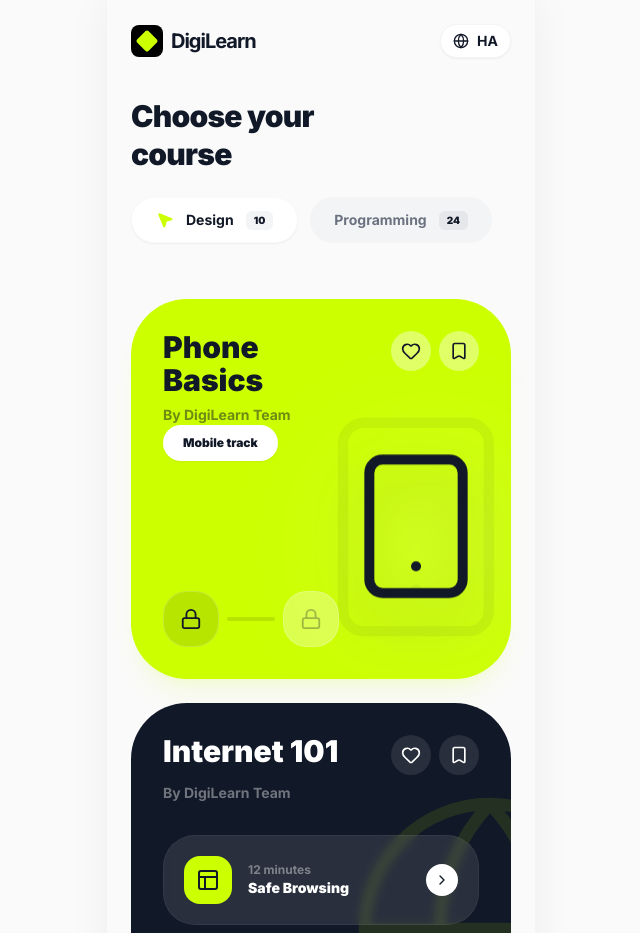
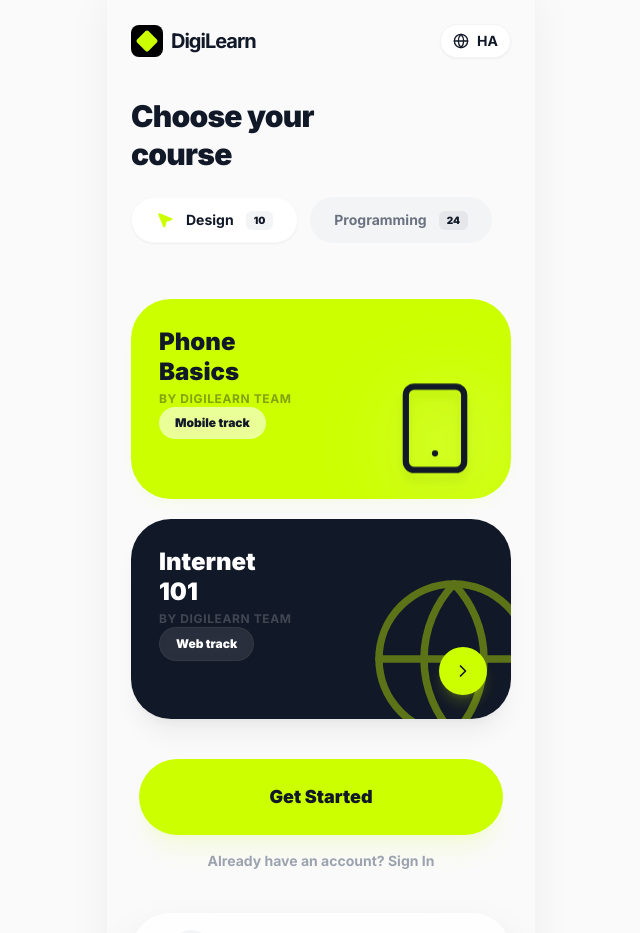
Before and after one commit to UsmanArazak/digilearn, a Next.js app: page / in a window 1280 px wide. Shown: the top 933 px of the page, without its empty margins (319-959 px from the left). Built offline with nearby package versions, Linux system fonts and the light colour scheme.

Commit message:
style: refine landing page cards - smaller tiles, cleaner UI, AsiyaUI white theme

```diff
--- a/src/app/page.tsx
+++ b/src/app/page.tsx
@@ -2,7 +2,7 @@
 
 import { useTranslation } from 'react-i18next';
 import Link from 'next/link';
-import { Globe, Heart, Bookmark, Lock, MousePointer2, Smartphone, ChevronRight, Layout, Search, Target, User } from 'lucide-react';
+import { Globe, MousePointer2, Smartphone, ChevronRight, Layout, Search, Target, User } from 'lucide-react';
 
 export default function LandingPage() {
   const { t, i18n } = useTranslation('common');
@@ -52,91 +52,58 @@ export default function LandingPage() {
       </section>
 
       {/* Big Course Cards */}
-      <section className="flex flex-col gap-6 mb-10">
+      <section className="flex flex-col gap-5 mb-10">
         {/* Phone Basics Card */}
-        <div className="bg-accent rounded-[3.5rem] p-8 relative overflow-hidden min-h-[380px] shadow-xl shadow-accent/10 flex flex-col group active:scale-[0.98] transition-transform">
+        <div className="bg-accent rounded-[2.5rem] p-7 relative overflow-hidden min-h-[200px] shadow-lg shadow-accent/5 flex flex-col active:scale-[0.98] transition-transform">
            <div className="relative z-10 flex flex-col h-full">
              <div className="flex justify-between items-start">
-                <h2 className="text-3xl font-black leading-[1.1] max-w-[180px] text-gray-900">
+                <h2 className="text-2xl font-black leading-tight max-w-[140px] text-gray-900">
                    {t('skill_tracks.phone_basics.title')}
                 </h2>
-                <div className="flex gap-2">
-                    <div className="bg-white/40 p-2.5 rounded-full backdrop-blur-md"><Heart size={20} className="text-gray-900" /></div>
-                    <div className="bg-white/40 p-2.5 rounded-full backdrop-blur-md"><Bookmark size={20} className="text-gray-900" /></div>
-                </div>
              </div>
-             <p className="text-sm font-bold text-gray-900/50 mt-2">By DigiLearn Team</p>
+             <p className="text-xs font-bold text-gray-900/40 mt-1 uppercase tracking-wider">By DigiLearn Team</p>
 
-             <div className="mt-auto flex items-center">
-                <div className="bg-white px-5 py-2.5 rounded-full text-xs font-black shadow-sm">
+             <div className="mt-auto">
+                <div className="bg-white/60 backdrop-blur-sm px-4 py-2 rounded-full text-xs font-black inline-block">
                    Mobile track
                 </div>
              </div>
            </div>
 
-           {/* Large Illustration Content */}
-           <div className="absolute right-[-10%] bottom-[5%] w-[70%] h-[70%] flex items-center justify-center pointer-events-none">
-              <Smartphone size={200} className="text-gray-900 opacity-5 absolute scale-125" strokeWidth={1} />
+           {/* Illustration Content */}
+           <div className="absolute right-[-5%] bottom-[-5%] w-[50%] h-[80%] flex items-center justify-center pointer-events-none">
               <div className="relative">
-                 <div className="w-48 h-48 bg-white/20 rounded-full blur-3xl absolute animate-pulse"></div>
-                 <Smartphone size={160} className="text-gray-900 relative drop-shadow-2xl animate-float" strokeWidth={1.5} />
+                 <div className="w-32 h-32 bg-white/20 rounded-full blur-2xl absolute animate-pulse"></div>
+                 <Smartphone size={100} className="text-gray-900 relative drop-shadow-xl animate-float" strokeWidth={1.5} />
               </div>
-           </div>
-
-           {/* Lock Controls */}
-           <div className="absolute left-8 bottom-8 flex items-center gap-2">
-             <div className="bg-black/10 p-4 rounded-3xl backdrop-blur-md border border-white/20">
-                <Lock size={22} className="text-gray-900" />
-             </div>
-             <div className="w-12 h-1 h-0.5 bg-black/10 rounded-full"></div>
-             <div className="bg-white/30 p-4 rounded-3xl backdrop-blur-md border border-white/20">
-                <Lock size={22} className="text-gray-900 opacity-30" />
-             </div>
            </div>
         </div>
 
-        {/* Internet 101 Card (Secondary style like the reference) */}
-        <div className="bg-gray-900 rounded-[3.5rem] p-8 relative overflow-hidden min-h-[380px] flex flex-col active:scale-[0.98] transition-transform">
+        {/* Internet 101 Card */}
+        <div className="bg-gray-900 rounded-[2.5rem] p-7 relative overflow-hidden min-h-[200px] shadow-xl shadow-black/5 flex flex-col active:scale-[0.98] transition-transform">
            <div className="relative z-10 flex flex-col h-full">
              <div className="flex justify-between items-start">
-                <h2 className="text-3xl font-black leading-[1.1] max-w-[180px] text-white">
+                <h2 className="text-2xl font-black leading-tight max-w-[140px] text-white">
                    {t('skill_tracks.internet_101.title')}
                 </h2>
-                <div className="flex gap-2">
-                    <div className="bg-white/10 p-2.5 rounded-full backdrop-blur-md"><Heart size={20} className="text-white" /></div>
-                    <div className="bg-white/10 p-2.5 rounded-full backdrop-blur-md"><Bookmark size={20} className="text-white" /></div>
-                </div>
              </div>
-             <p className="text-sm font-bold text-white/40 mt-2">By DigiLearn Team</p>
+             <p className="text-xs font-bold text-white/20 mt-1 uppercase tracking-wider">By DigiLearn Team</p>
 
-             <div className="mt-8 flex flex-col gap-4">
-                <div className="bg-white/10 p-5 rounded-[2rem] border border-white/5 backdrop-blur-sm flex items-center gap-4">
-                   <div className="bg-accent p-3 rounded-2xl text-gray-900">
-                      <Layout size={24} />
-                   </div>
-                   <div className="flex-1">
-                      <p className="text-xs font-bold text-white/40">12 minutes</p>
-                      <h4 className="text-sm font-black text-white">Safe Browsing</h4>
-                   </div>
-                   <div className="bg-white p-2 rounded-full"><ChevronRight size={16} className="text-gray-900" /></div>
+             <div className="mt-auto">
+                <div className="bg-white/10 backdrop-blur-sm px-4 py-2 rounded-full text-xs font-black text-white inline-block border border-white/5">
+                   Web track
                 </div>
              </div>
            </div>
 
-           <div className="mt-auto z-10">
-              <div className="bg-white/10 px-5 py-2.5 rounded-full text-xs font-black text-white inline-block border border-white/5">
-                 Web track
-              </div>
+           {/* Graphic Element */}
+           <div className="absolute right-[-10%] bottom-[-10%] w-[50%] h-[80%] flex items-center justify-center pointer-events-none opacity-40">
+              <Globe size={180} className="text-accent" strokeWidth={1} />
            </div>
 
-           {/* Graphic Element */}
-           <div className="absolute right-[-15%] top-[20%] w-[60%] h-[60%] opacity-10 pointer-events-none">
-              <Globe size={300} className="text-accent" strokeWidth={1} />
-           </div>
-
-           <div className="absolute right-8 bottom-8">
-              <div className="w-14 h-14 bg-accent rounded-full flex items-center justify-center shadow-lg shadow-accent/20">
-                 <ChevronRight size={24} className="text-gray-900" />
+           <div className="absolute right-6 bottom-6">
+              <div className="w-12 h-12 bg-accent rounded-full flex items-center justify-center shadow-lg shadow-accent/20">
+                 <ChevronRight size={20} className="text-gray-900" />
               </div>
            </div>
         </div>
```
